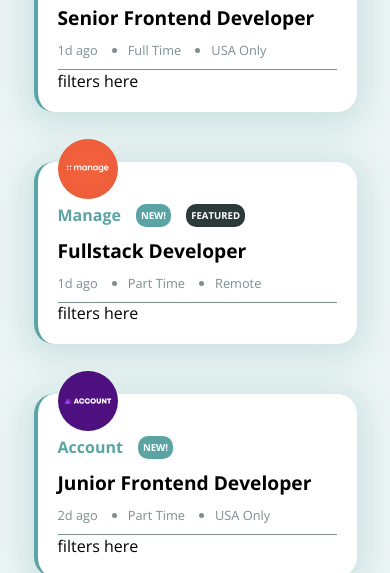
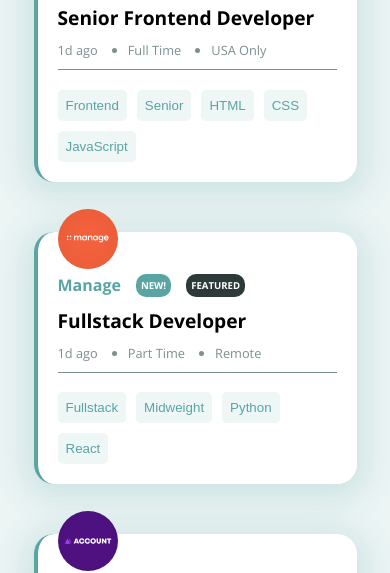
Before and after one commit to Chi1710/jobs-listing-with-filtering-react, a React (Create React App) app: page / in a window 390 px wide. Shown: the part 271-844 px from the top of the page. Built offline with nearby package versions, Linux system fonts and the light colour scheme.

Commit message:
Finish style job cards totally responsive

```diff
--- a/src/components/JobCard.css
+++ b/src/components/JobCard.css
@@ -28,6 +28,7 @@
   font-size: 1rem;
   color: rgb(91,164,164);
 }
+
 .label {
   background-color:  rgb(91,164,164);
   font-size: 0.6rem;
@@ -39,6 +40,7 @@
 .featured {
   background-color:rgb(44,58,58) ;
 }
+
 .job-position {
     font-weight: 700;
     font-size: 1.2rem;
@@ -68,6 +70,28 @@
   background-color: rgb(125,143,144);
 }
 
+.filter-tags {
+  margin-top: 20px;
+  display: flex;
+  flex-wrap: wrap;
+  gap: 10px;
+}
+
+.filter-tag {
+  border: none;
+ background-color: rgb(238,246,246);
+ color:  rgb(91,164,164);
+ font-family: 'Spartan', sans-serif;
+ border-radius: 5px;
+ padding: 8px;
+ max-height: 40px;
+}
+
+.filter-tag:hover {
+  color:  rgb(238,246,246);
+  background-color:  rgb(91,164,164)
+}
+
 @media (min-width: 768px) {
 .job-card {
   display: flex;
@@ -77,9 +101,20 @@
 .horizontal-line {
   display: none;
 }
+
 .logo {
   width: 80px;
   height: 80px;
   margin-top: 2%;
 }
 }
+@media (min-width: 1000px) {
+  .filter-tags {
+  margin-left: 100px;
+  justify-content: center;
+  align-items: center;
+}
+.job-card {
+  width: 60%;
+}
+}
--- a/src/components/JobCard.js
+++ b/src/components/JobCard.js
@@ -20,7 +20,25 @@ const JobCard = ( {job} ) => {
         </ul>
         <div className="horizontal-line"></div>
       </div>
-      <div className="filter">filters here</div>
+      <div className="filter-tags">
+        <button className="filter-tag" type="button">
+          {job.role}
+        </button>
+        <button className="filter-tag" type="button">
+          {job.level}
+        </button>
+        {job.languages.map((language, index) => (
+          <button className="filter-tag" type="button">
+            {language}
+          </button>
+        ))}
+        {job.tools &&
+          job.tools.map((tool, index) => (
+            <button className="filter-tag" type="button">
+              {tool}
+            </button>
+          ))}
+      </div>
     </div>
   )
 }
```
